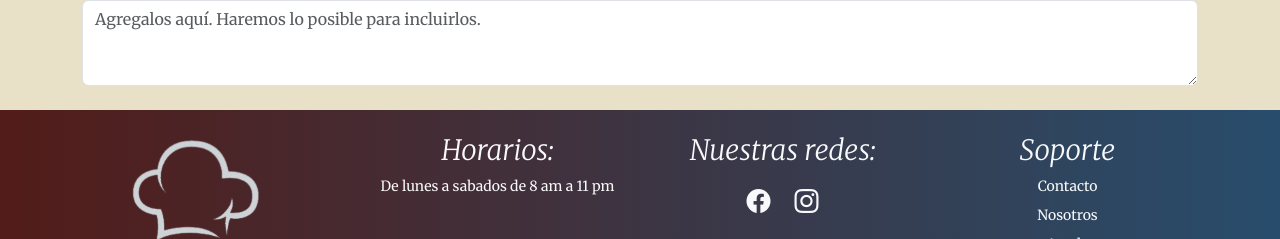
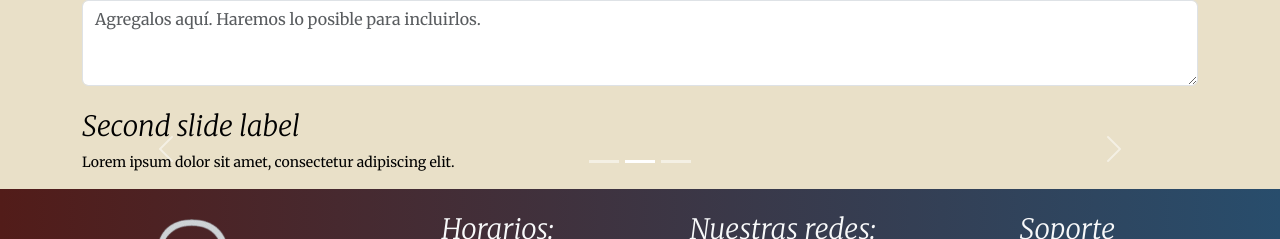
Before and after one commit to SheylaAstorga/RestaurantePF-Frontend, a React (Vite) app: page /detalleProducto in a window 1280 px wide. Shown: the part 494-733 px from the top of the page. Built offline with nearby package versions, Linux system fonts and the light colour scheme.

Commit message:
agregue el carousel en DetalleProducto

```diff
--- a/src/components/pages/DetalleProducto.jsx
+++ b/src/components/pages/DetalleProducto.jsx
@@ -82,6 +82,38 @@ const DetalleProducto = () => {
           </Form>
         </Container>
       </seccion>
+      <section>
+        <Container>
+          <Carousel slide={false}>
+            <Carousel.Item>
+              {/* <ExampleCarouselImage text="First slide" /> */}
+              {/* <Carousel.Caption> */}
+                <h3>First slide label</h3>
+                <p>
+                  Nulla vitae elit libero, a pharetra augue mollis interdum.
+                </p>
+              {/* </Carousel.Caption> */}
+            </Carousel.Item>
+            <Carousel.Item>
+              {/* <ExampleCarouselImage text="Second slide" /> */}
+              {/* <Carousel.Caption> */}
+                <h3>Second slide label</h3>
+                <p>Lorem ipsum dolor sit amet, consectetur adipiscing elit.</p>
+              {/* </Carousel.Caption> */}
+            </Carousel.Item>
+            <Carousel.Item>
+              {/* <ExampleCarouselImage text="Third slide" /> */}
+              {/* <Carousel.Caption> */}
+                <h3>Third slide label</h3>
+                <p>
+                  Praesent commodo cursus magna, vel scelerisque nisl
+                  consectetur.
+                </p>
+              {/* </Carousel.Caption> */}
+            </Carousel.Item>
+          </Carousel>
+        </Container>
+      </section>
     </>
   );
 };
```
